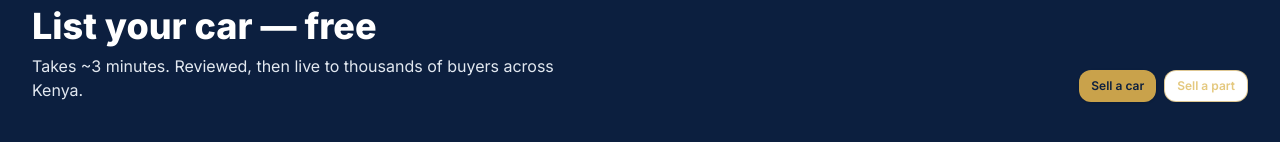
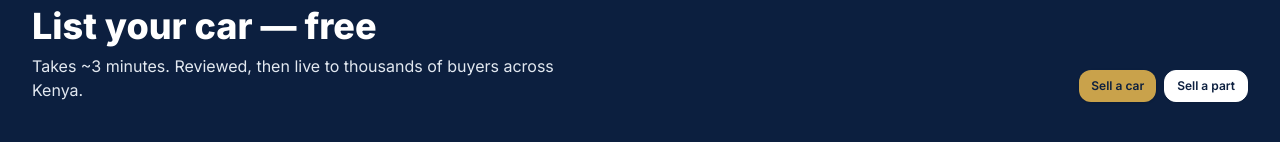
Before and after one commit to edwinkkimemia/garibora, a Next.js app: page /sell in a window 1280 px wide. Shown: the part 195-355 px from the top of the page. Built offline with nearby package versions, Linux system fonts and the light colour scheme; no server answers; sample sign-in values are in the browser's storage; what @uploadthing/react would draw is missing.

Commit message:
Sell tabs: white bg navy text inactive, navy bg white text on hover

```diff
--- a/src/app/sell/page.tsx
+++ b/src/app/sell/page.tsx
@@ -41,8 +41,8 @@ export default async function SellPage({ searchParams }: { searchParams: Promise
             </p>
           </div>
           <div className="flex gap-2">
-            <Link href="/sell"><Button size="sm" variant={isPart ? "outline" : "default"} className={isPart ? "border-gold/60 text-gold-light hover:bg-gold/10" : "bg-gold text-navy hover:bg-gold-dark hover:text-white"}>Sell a car</Button></Link>
-            <Link href="/sell?type=part"><Button size="sm" variant={isPart ? "default" : "outline"} className={isPart ? "bg-gold text-navy hover:bg-gold-dark hover:text-white" : "border-gold/60 text-gold-light hover:bg-gold/10"}>Sell a part</Button></Link>
+            <Link href="/sell"><Button size="sm" variant={isPart ? "outline" : "default"} className={isPart ? "border border-white bg-white text-navy hover:bg-navy hover:text-white" : "bg-gold text-navy hover:bg-gold-dark hover:text-white"}>Sell a car</Button></Link>
+            <Link href="/sell?type=part"><Button size="sm" variant={isPart ? "default" : "outline"} className={isPart ? "bg-gold text-navy hover:bg-gold-dark hover:text-white" : "border border-white bg-white text-navy hover:bg-navy hover:text-white"}>Sell a part</Button></Link>
           </div>
         </div>
       </section>
```
